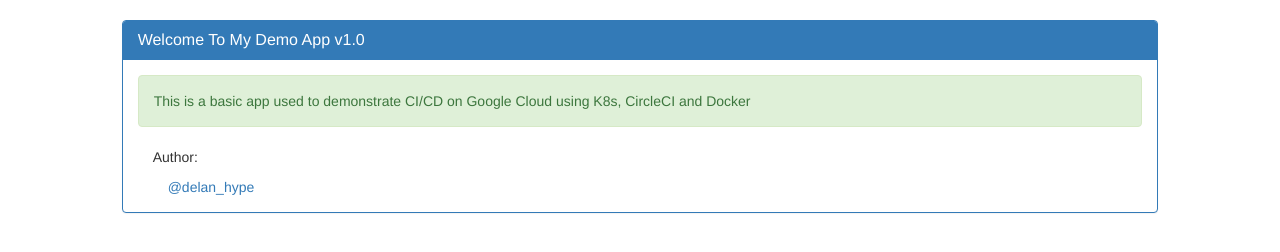
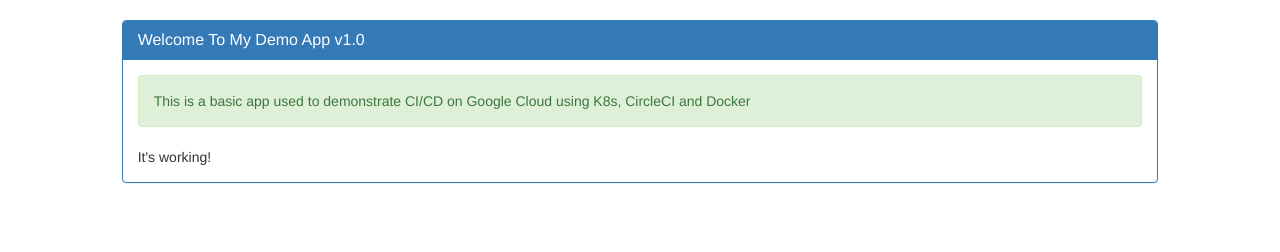
Before and after one commit to gonzalezlizan/circlecitest, a plain HTML site: page index.html in a window 1280 px wide. Drawn offline with nearby package versions, Linux system fonts and the light colour scheme.

Commit message:
text changed

```diff
--- a/index.html
+++ b/index.html
@@ -14,12 +14,7 @@
        <div class="alert alert-success">
           <p>This is a basic app used to demonstrate CI/CD on Google Cloud using K8s, CircleCI and Docker </p>
        </div>
-         <div class="col-md-9">
-           <p>Author:</p>
-           <div class="col-md-3">
-             <a href="https://twitter.com/delan_hype">@delan_hype</a>
-           </div>
-         </div>
+         It's working!
       </div>
   </div>
   </div>
```
